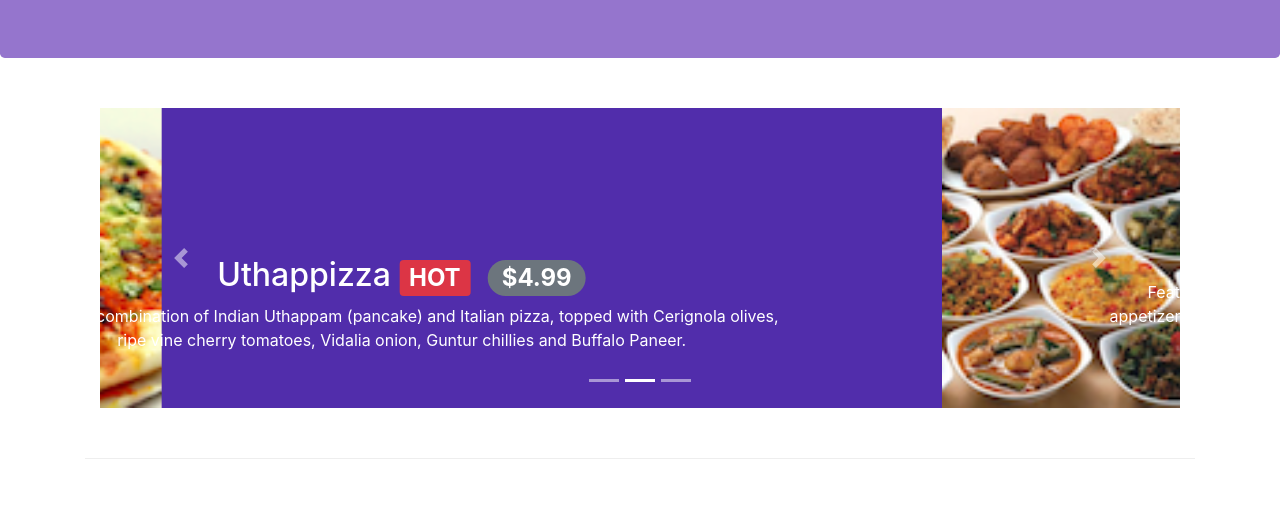
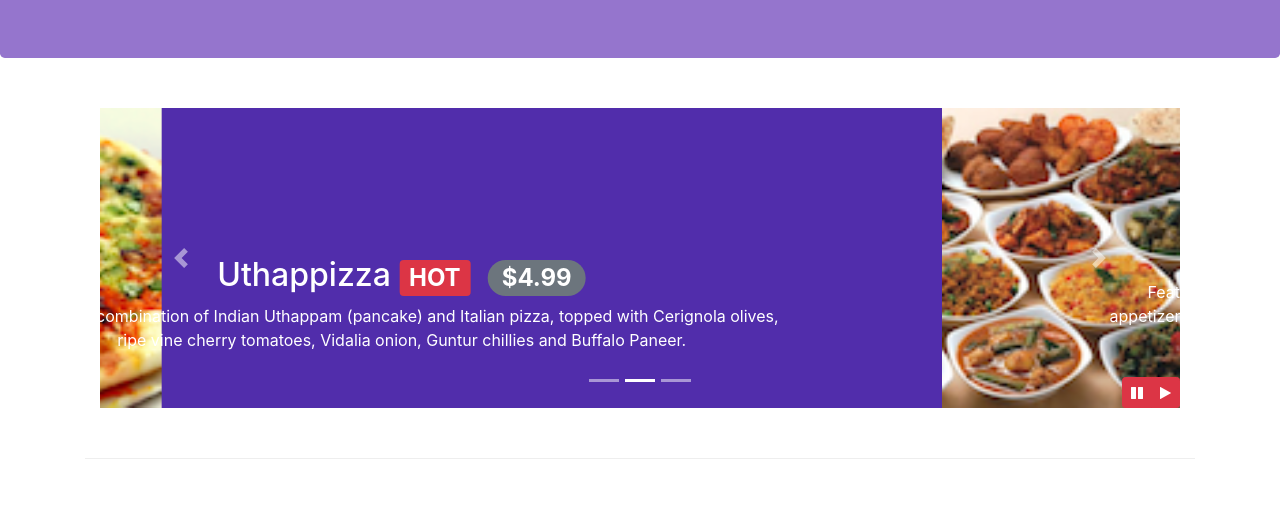
Before and after one commit to pnalin/bootstrap, a website: page index.html in a window 1280 px wide. Shown: the part 276-800 px from the top of the page. Drawn offline with nearby package versions, Linux system fonts and the light colour scheme.

Commit message:
bootstrap jquery

```diff
--- a/css/styles.css
+++ b/css/styles.css
@@ -57,3 +57,9 @@ body{
     left: 0;
     min-height: 300px;
 }
+
+#carouselButton {
+    right: 0px;
+    position: absolute;
+    bottom: 0px;
+}
--- a/index.html
+++ b/index.html
@@ -219,6 +219,14 @@
                   <a class="carousel-control-next" href="#mycarousel" role="button" data-slide="next">
                     <span class="carousel-control-next-icon"></span>
                 </a>
+                <div class="btn-group" id="carouselButton">
+                    <button class="btn btn-danger btn-sm" id="carousel-pause">
+                        <span class="fa fa-pause"></span>
+                    </button>
+                    <button class="btn btn-danger btn-sm" id="carousel-play">
+                        <span class="fa fa-play"></span>
+                    </button>
+                </div>
                 </div>
             </div>
         </div>
@@ -319,6 +327,17 @@
  <script src="node_modules/jquery/dist/jquery.slim.min.js"></script>
  <script src="node_modules/popper.js/dist/umd/popper.min.js"></script>
  <script src="node_modules/bootstrap/dist/js/bootstrap.min.js"></script>
+ <script>
+     $(document).ready(function(){
+         $('#mycarousel').carousel({interval:2000});
+        $('#carousel-pause').click(function(){
+            $('#mycarousel').carousel('pause');
+        }) ;
+        $('#carousel-play').click(function(){
+            $('#mycarousel').carousel('cycle');
+        }) ;
+     })
+ </script>
 </body>
 
 </html>
```
